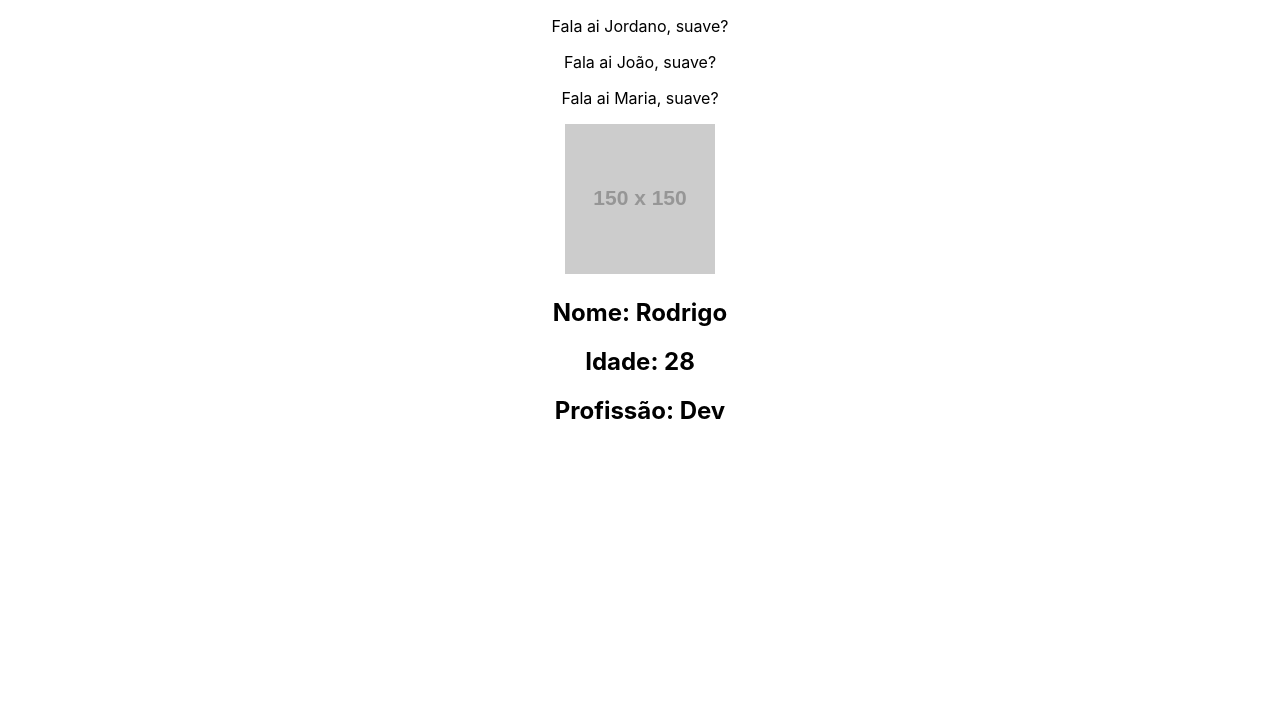
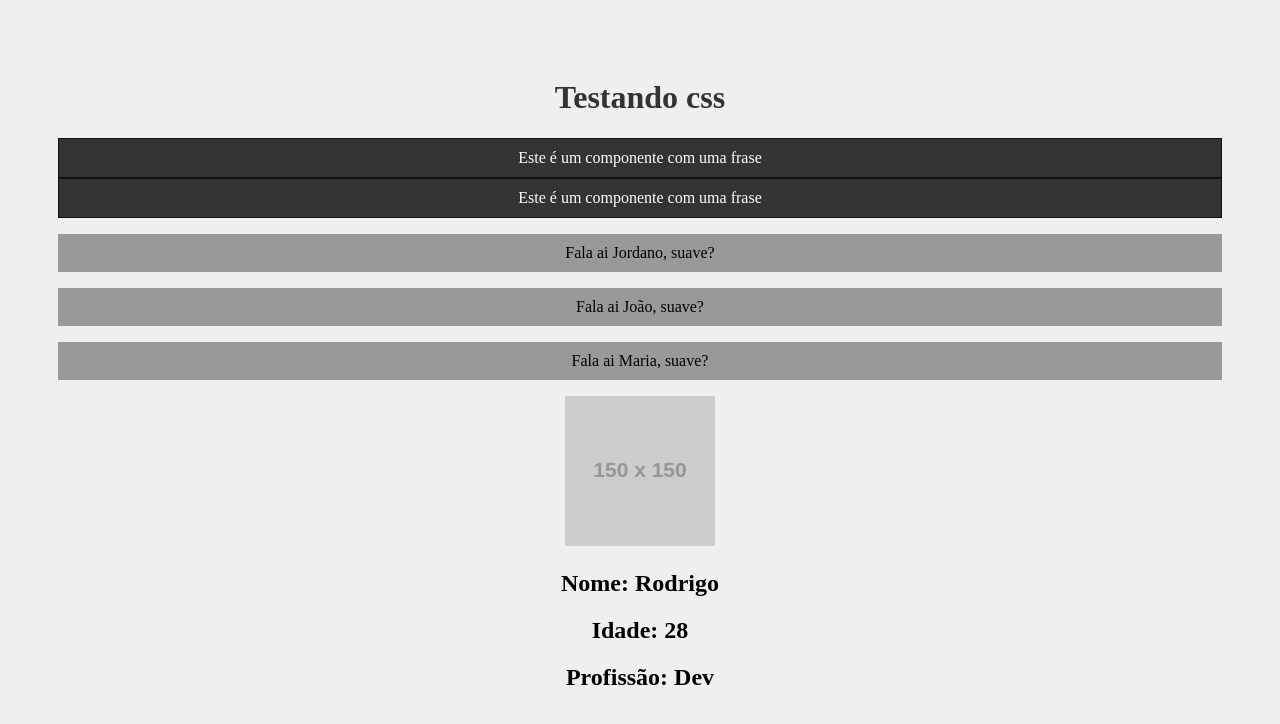
Before and after one commit to JordanoTI/react-costs, a React (Create React App) app: page / in a window 1280 px wide. Shown: the top 724 px of the page. Built offline with nearby package versions, Linux system fonts and the light colour scheme.

Commit message:
css no react

```diff
--- a/src/App.js
+++ b/src/App.js
@@ -1,11 +1,15 @@
 import "./App.css";
 import SayMyName from "./components/SayMyName";
 import Pessoa from "./components/Pessoa";
+import Frase from "./components/Frase";
 
 function App() {
   const nome = "Maria";
   return (
     <div className="App">
+      <h1>Testando css</h1>
+      <Frase />
+      <Frase />
       <SayMyName nome="Jordano" />
       <SayMyName nome="João" />
       <SayMyName nome={nome} />
--- a/src/components/Frase.js
+++ b/src/components/Frase.js
@@ -1,7 +1,9 @@
+import styles from "./Frase.module.css";
+
 function Frase() {
   return (
-    <div>
-      <p>Este é um componente com uma frase</p>
+    <div className={styles.fraseContainer}>
+      <p className={styles.fraseContent}>Este é um componente com uma frase</p>
     </div>
   );
 }
--- /dev/null
+++ b/src/components/Frase.module.css
@@ -0,0 +1,10 @@
+.fraseContainer {
+    background-color: #333;
+    border: 1px solid #111;
+}
+
+.fraseContent {
+    color: #fff;
+    background-color: #333;
+    margin: 0;
+}
--- a/src/index.css
+++ b/src/index.css
@@ -1,13 +1,13 @@
 body {
-  margin: 0;
-  font-family: -apple-system, BlinkMacSystemFont, 'Segoe UI', 'Roboto', 'Oxygen',
-    'Ubuntu', 'Cantarell', 'Fira Sans', 'Droid Sans', 'Helvetica Neue',
-    sans-serif;
-  -webkit-font-smoothing: antialiased;
-  -moz-osx-font-smoothing: grayscale;
+  padding: 50px;
+  background-color: #efefef;
 }
 
-code {
-  font-family: source-code-pro, Menlo, Monaco, Consolas, 'Courier New',
-    monospace;
+h1 {
+  color: #333;
 }
+
+p {
+  background-color: #999;
+  padding: 10px;
+}
```
